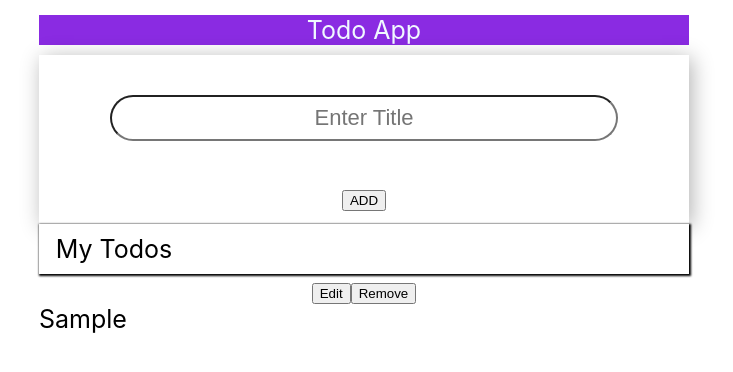
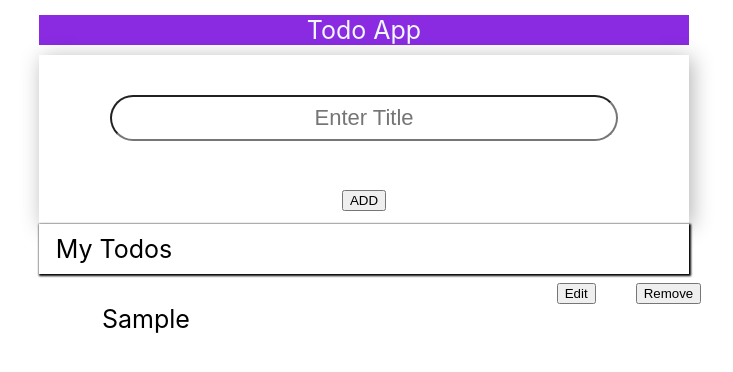
Before and after one commit to anujtaywade/Todo_app, a React (Create React App) app: page / in a window 1280 px wide. Both pictures are taken after typing "Sample" into the empty fields and a click on the button "ADD". Shown: the top 372 px of the page, without its empty margins (276-1009 px from the left). Built offline with nearby package versions, Linux system fonts and the light colour scheme.

Commit message:
todo update

```diff
--- a/package.json
+++ b/package.json
@@ -6,7 +6,8 @@
     "cra-template": "1.2.0",
     "react": "^19.0.0",
     "react-dom": "^19.0.0",
-    "react-scripts": "5.0.1"
+    "react-scripts": "5.0.1",
+    "uuid": "^11.0.5"
   },
   "scripts": {
     "start": "react-scripts start",
--- a/src/App.css
+++ b/src/App.css
@@ -47,7 +47,11 @@ margin-bottom : 10px;
 .btn1{
 
   margin-right: 40px;
-  margin-left: 300px;
+  margin-left: 530px;
+
+}
+
+.btn2{
 
 }
 
@@ -63,13 +67,10 @@ margin-bottom : 10px;
 }
 
 .printedTodo{
-  padding-left: 300px;
+  padding-left: 363px;
   padding-right: 300px;
   text-align: start;
   color: black;
   padding-bottom: 10px;
-}
-
-.btns{
 
 }
--- a/src/component/navbar.js
+++ b/src/component/navbar.js
@@ -1,6 +1,6 @@
 import React from "react";
 import { useState } from "react";
-
+import { v4 as uuidv4 } from 'uuid';
 const Navbar = () => {
   const [change, setchange] = useState({ name: "" });
   let handleChange = (e) => {
@@ -15,14 +15,22 @@ const Navbar = () => {
   }
 
   let handleAdd=()=>{
-    let updatedtodos=([...todos ,{todo, iscompleted:false}])
+    let updatedtodos=([...todos ,{id:uuidv4(),todo, iscompleted:false}])
     settodos(updatedtodos)
     settodo("");
     console.log(updatedtodos)
   }
 
-  let handleRemove=()=>{
+  let handleRemove=(id)=>{
+    let content=todos.findIndex(item=>{
+      return item.id ===id;
 
+    })
+    let newTodos = todos.filter(item=>{
+      return item.id!==id
+    })
+    settodos(newTodos)
+    alert(`Do you really want to remove this todo ${newTodos}`)
   }
 
   return (
@@ -53,8 +61,8 @@ const Navbar = () => {
             return<div >
 
           <div className="btns">
-          <button onClick={handleEdit} >Edit</button>
-          <button onClick={handleRemove} >Remove </button>
+          <button onClick={handleEdit} className="btn1" >Edit</button>
+          <button onClick={()=>{handleRemove(item.id)}} className="btn2">Remove </button>
           <div className="printedTodo" >{item.todo} </div>
           </div>
 
```
Also changed, not shown: 1 other file (tests, documents, lock files or other folders).
